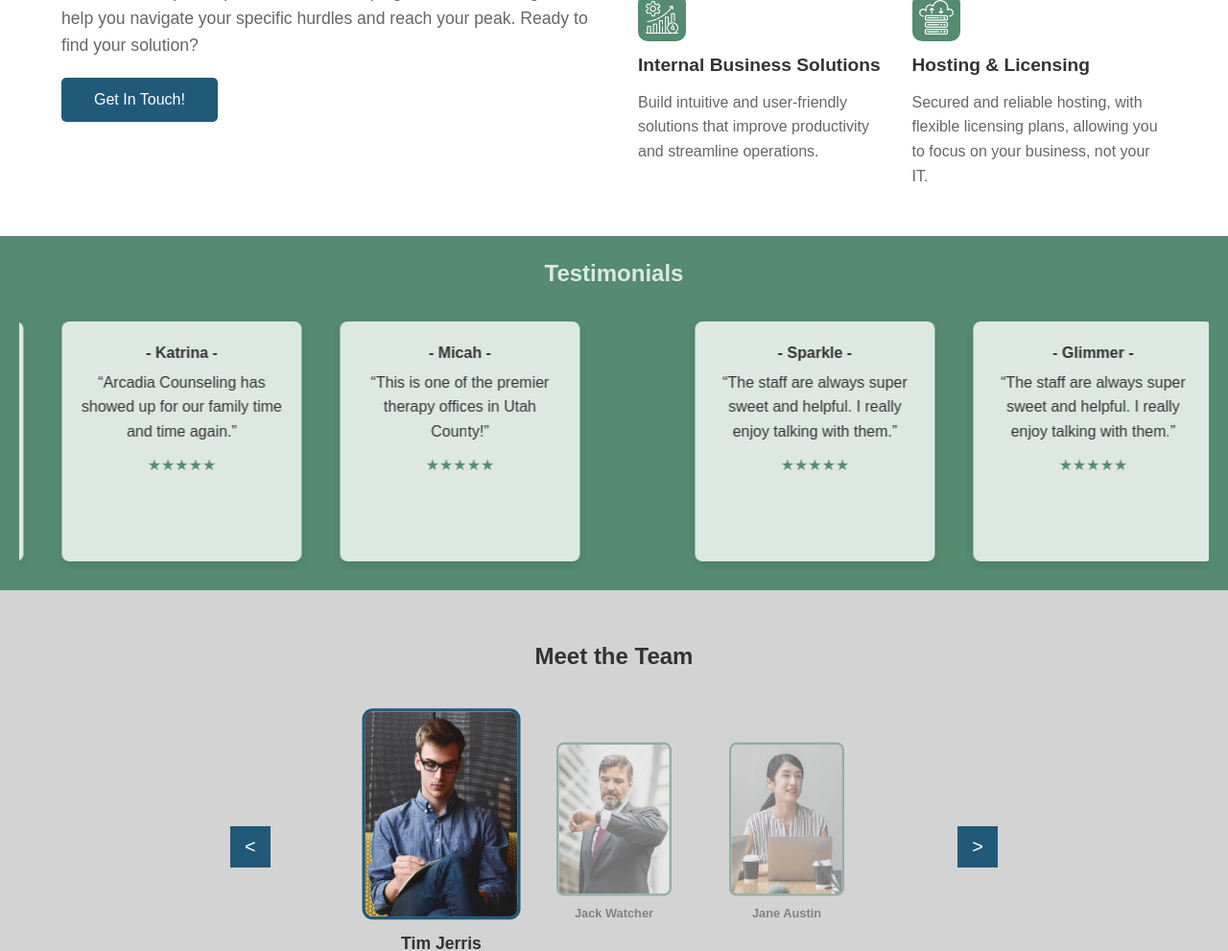
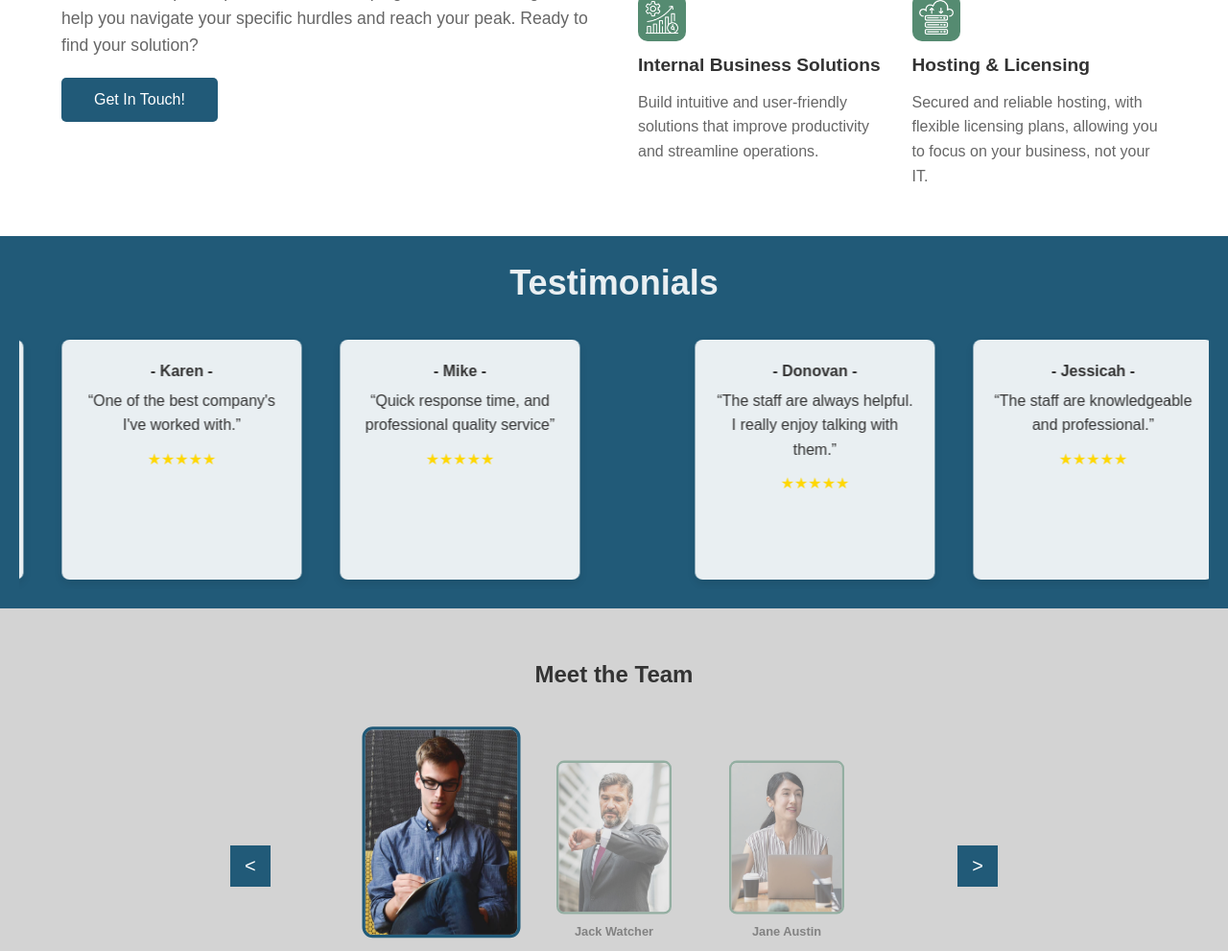
Before and after one commit to Gambit-Rogue83/peak14, a Flask app: page / in a window 1280 px wide. Shown: the part 1148-2139 px from the top of the page at 96% size. Run offline with Flask 3, Linux system fonts and the light colour scheme.

Commit message:
Coloring Testimonials

```diff
--- a/static/main.css
+++ b/static/main.css
@@ -1,3 +1,9 @@
+/* Colors
+#558B71 - Dark Green
+#dde8e3 - Light Green
+#215A78 - Dark Blue
+#bcced7 - Light Blue
+
 /* Reset defaults */
 * {
   margin: 0;
@@ -380,7 +386,7 @@ nav {
     padding: 20px;
     overflow: hidden;
     position: relative;
-    background-color: #558B71;
+    background-color: #215A78;
     width: 100%;
     margin: auto;
 }
@@ -414,7 +420,7 @@ nav {
     height: 250px;
     box-sizing: border-box;
     padding: 20px;
-    background: #dde8e3;
+    background: #e9eff2;
     border-radius: 8px;
     box-shadow: 0px 4px 10px rgba(0, 0, 0, 0.1);
     margin: 10px;
@@ -436,14 +442,15 @@ nav {
 }
 
 .testimonial-title {
+    font-size: 36px;
     text-align: center;
-    color: #dde8e3;
+    color: #e9eff2;
     margin-bottom: 20px;
 }
 
 .star-rating {
     text-align: center; /* Center the stars */
-    color: #558B71; /* Star color */
+    color: gold; /* Star color */
 }
 
 @keyframes scroll {
--- a/templates/index.html
+++ b/templates/index.html
@@ -219,51 +219,47 @@
         <div class="testimonial-slider">
             <div class="slides">
                 <div class="testimonial-card">
-                    <p class="testimonial-name">- Sparkle -</p>
-                    <p class="testimonial-text">“The staff are always super sweet and helpful. I really enjoy talking
+                    <p class="testimonial-name">- Donovan -</p>
+                    <p class="testimonial-text">“The staff are always helpful. I really enjoy talking
                         with them.”</p>
                     <div class="star-rating">★★★★★</div>
                 </div>
                 <div class="testimonial-card">
-                    <p class="testimonial-name">- Glimmer -</p>
-                    <p class="testimonial-text">“The staff are always super sweet and helpful. I really enjoy talking
-                        with them.”</p>
+                    <p class="testimonial-name">- Jessicah -</p>
+                    <p class="testimonial-text">“The staff are knowledgeable and professional.”</p>
                     <div class="star-rating">★★★★★</div>
                 </div>
                 <div class="testimonial-card">
-                    <p class="testimonial-name">- Katrina -</p>
-                    <p class="testimonial-text">“Arcadia Counseling has showed up for our family time and time
-                        again.”</p>
+                    <p class="testimonial-name">- Karen -</p>
+                    <p class="testimonial-text">“One of the best company's I've worked with.”</p>
                     <div class="star-rating">★★★★★</div>
                 </div>
                 <div class="testimonial-card">
-                    <p class="testimonial-name">- Micah -</p>
-                    <p class="testimonial-text">“This is one of the premier therapy offices in Utah County!”</p>
+                    <p class="testimonial-name">- Mike -</p>
+                    <p class="testimonial-text">“Quick response time, and professional quality service”</p>
                     <div class="star-rating">★★★★★</div>
                 </div>
             </div>
             <div class="slides">
                 <div class="testimonial-card">
-                    <p class="testimonial-name">- Sparkle -</p>
-                    <p class="testimonial-text">“The staff are always super sweet and helpful. I really enjoy talking
+                    <p class="testimonial-name">- Donovan -</p>
+                    <p class="testimonial-text">“The staff are always helpful. I really enjoy talking
                         with them.”</p>
                     <div class="star-rating">★★★★★</div>
                 </div>
                 <div class="testimonial-card">
-                    <p class="testimonial-name">- Glimmer -</p>
-                    <p class="testimonial-text">“The staff are always super sweet and helpful. I really enjoy talking
-                        with them.”</p>
+                    <p class="testimonial-name">- Jessicah -</p>
+                    <p class="testimonial-text">“The staff are knowledgeable and professional.”</p>
                     <div class="star-rating">★★★★★</div>
                 </div>
                 <div class="testimonial-card">
-                    <p class="testimonial-name">- Katrina -</p>
-                    <p class="testimonial-text">“Arcadia Counseling has showed up for our family time and time
-                        again.”</p>
+                    <p class="testimonial-name">- Karen -</p>
+                    <p class="testimonial-text">“One of the best company's I've worked with.”</p>
                     <div class="star-rating">★★★★★</div>
                 </div>
                 <div class="testimonial-card">
-                    <p class="testimonial-name">- Micah -</p>
-                    <p class="testimonial-text">“This is one of the premier therapy offices in Utah County!”</p>
+                    <p class="testimonial-name">- Mike -</p>
+                    <p class="testimonial-text">“Quick response time, and professional quality service”</p>
                     <div class="star-rating">★★★★★</div>
                 </div>
             </div>
```
